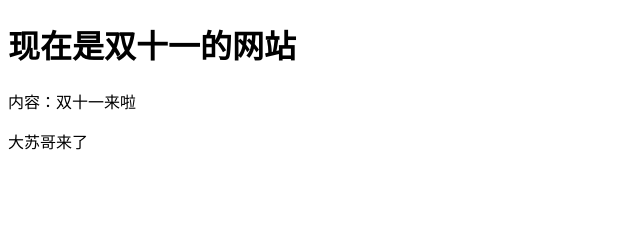
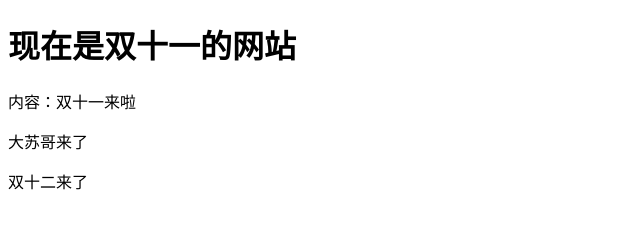
Before and after one commit to xsqd/taobao, a plain HTML site: page index.html in a window 1280 px wide. Shown: the full height of the page, 0-640 px from the left. Drawn offline with Linux system fonts and the light colour scheme.

Commit message:
第五次存档

```diff
--- a/index.html
+++ b/index.html
@@ -12,6 +12,7 @@
     <h1>现在是双十一的网站</h1>
     <p>内容：双十一来啦</p>
     <span>大苏哥来了</span>
+    <p>双十二来了</p>
 </body>
 
 </html>
```
